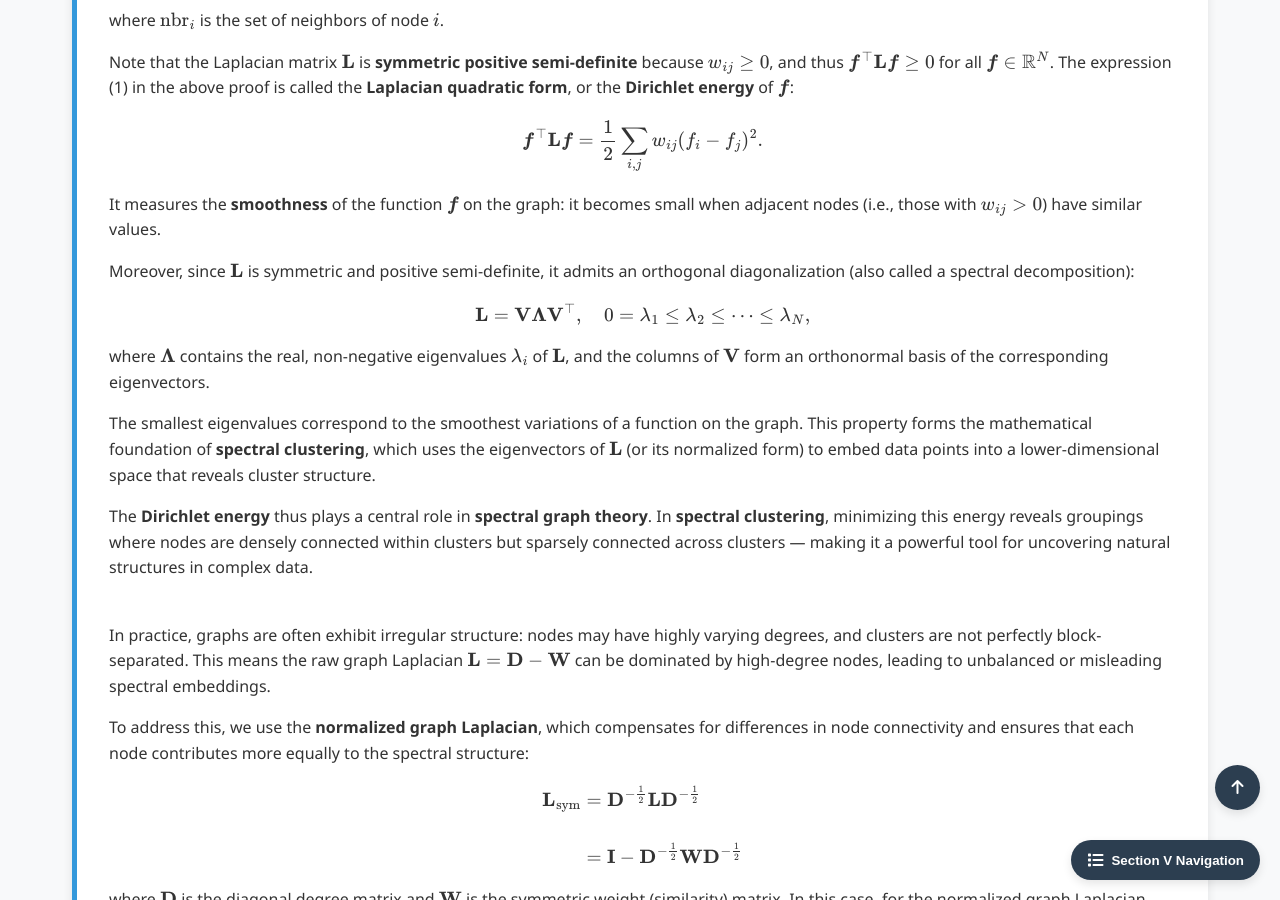
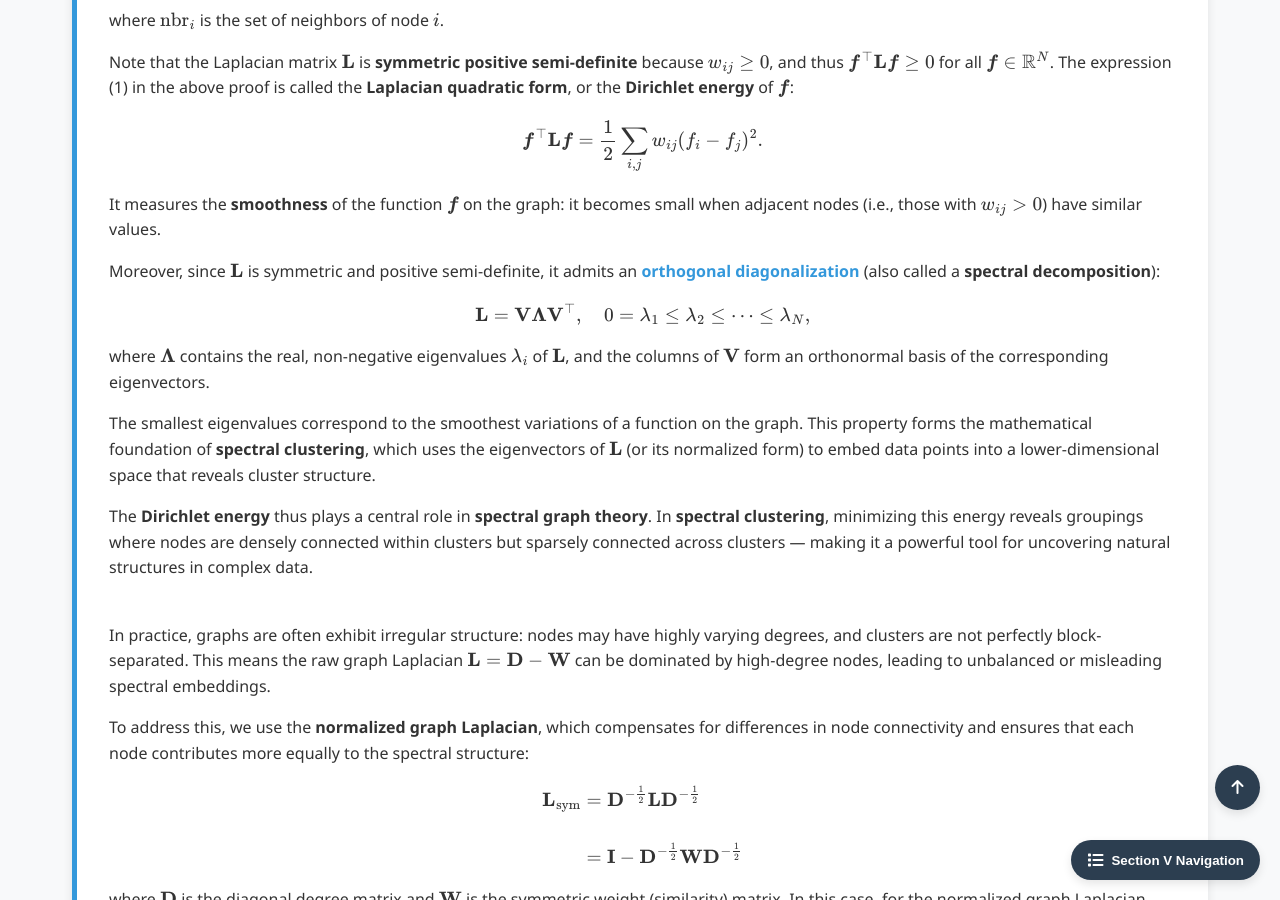
Before and after one commit to Yusukey01/yusukey01.github.io, a Jekyll site: the page built from Mathematics/Machine_learning/clustering.html, in a window 1280 px wide and 900 px high, scrolled down 5275 px. Built offline with Jekyll 4.4.1, drawn with Linux system fonts in a browser that asks for light colours.

Commit message:
update Graph Laplacian

```diff
--- a/Mathematics/Machine_learning/clustering.html
+++ b/Mathematics/Machine_learning/clustering.html
@@ -387,7 +387,7 @@ uses_python: false
                 </p>
 
                 <p>
-                    Moreover, since \(\mathbf{L}\) is symmetric and positive semi-definite, it admits an orthogonal diagonalization (also called a spectral decomposition):
+                    Moreover, since \(\mathbf{L}\) is symmetric and positive semi-definite, it admits an <a href="../Linear_algebra/symmetry.html"><strong>orthogonal diagonalization</strong></a> (also called a <strong>spectral decomposition</strong>):
                     \[
                     \mathbf{L} = \mathbf{V}\boldsymbol{\Lambda}\mathbf{V}^\top,
                     \quad
```
